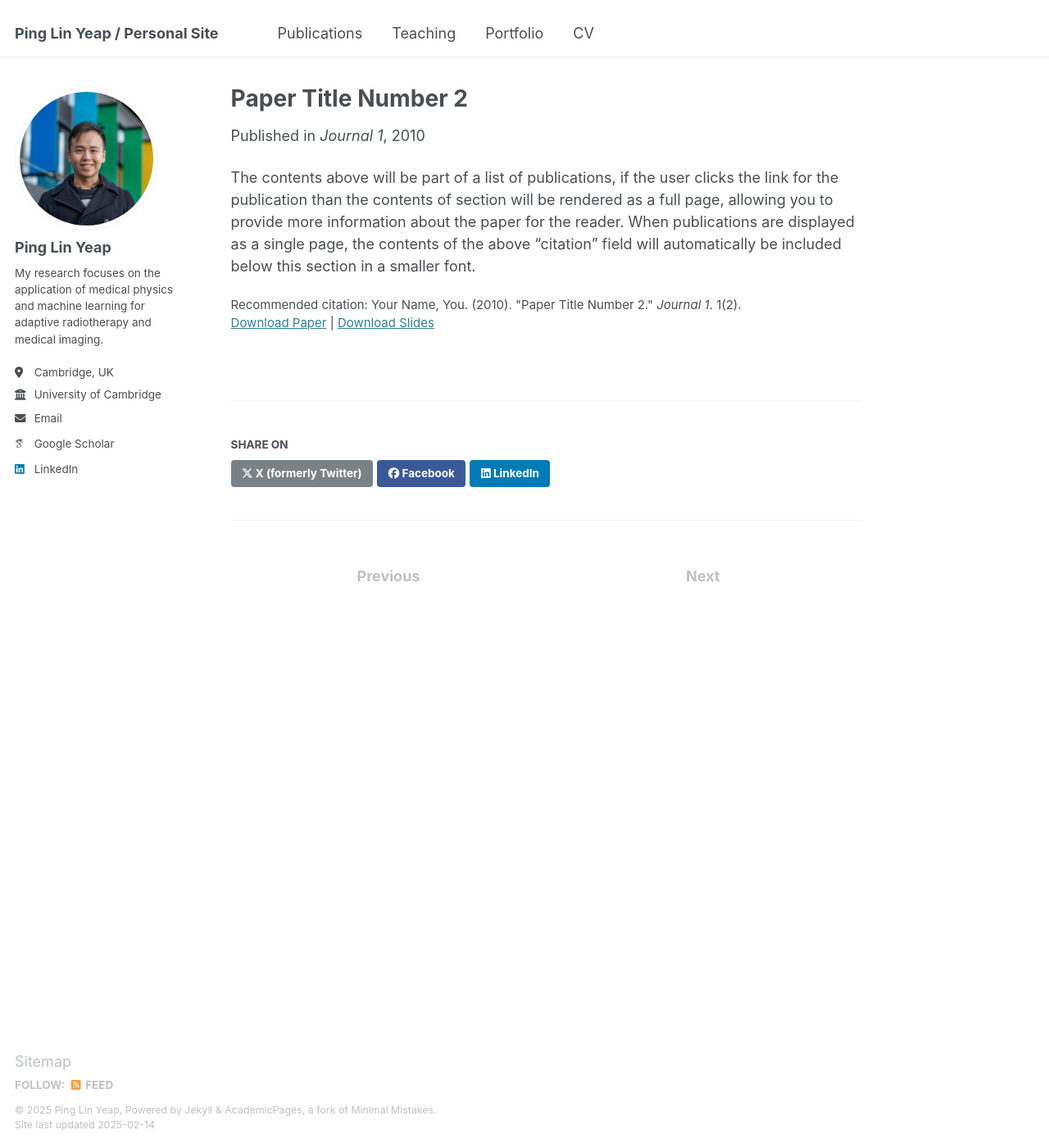
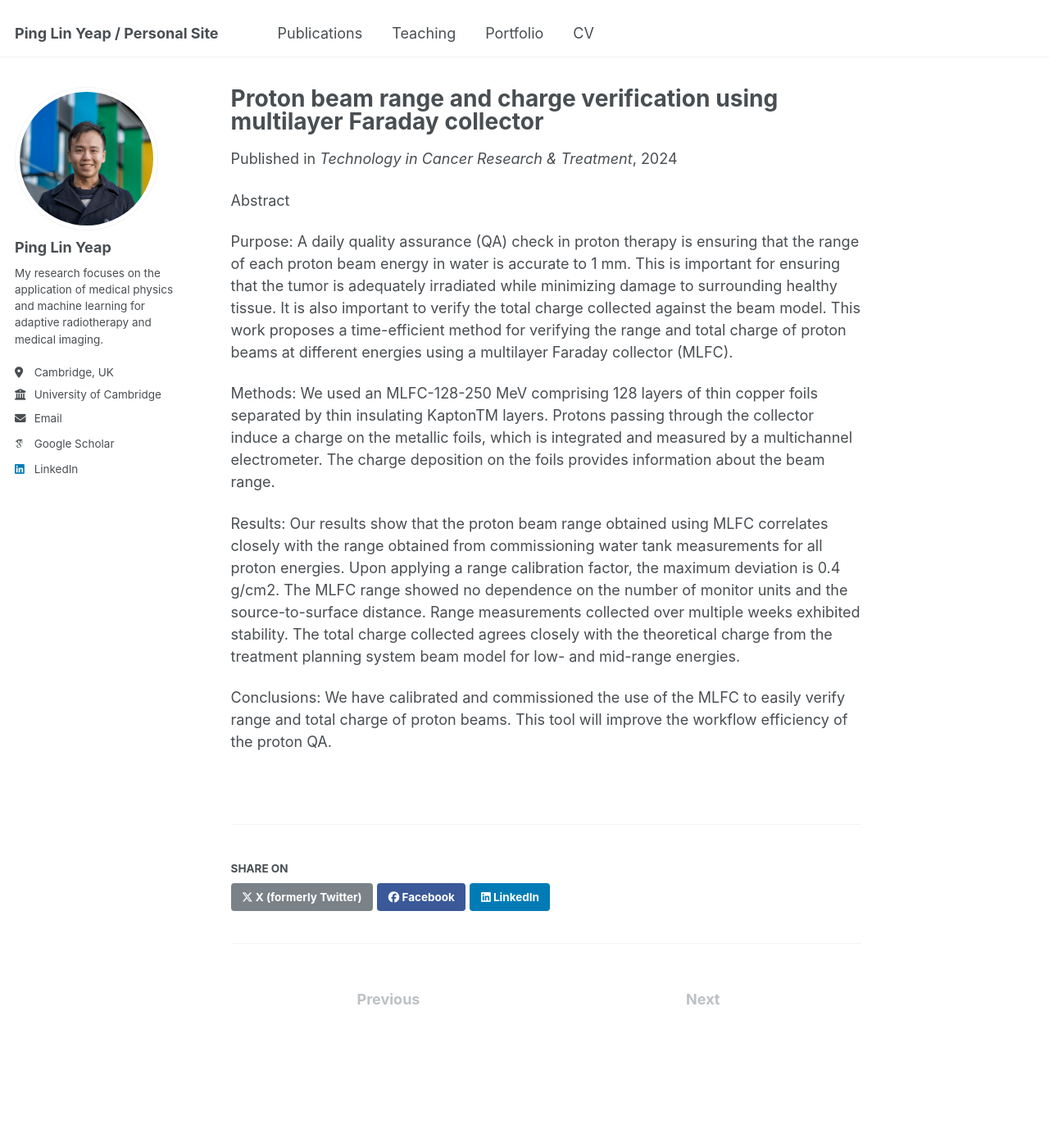
Before and after one commit to yeappl/yeappl.github.io, a Jekyll site: the page built from _publications/2010-10-01-paper-title-number-2.md, in a window 1280 px wide and 1400 px high. Shown: the whole window at 82% size. Built offline with Jekyll 4.4.1, drawn with Linux system fonts in a browser that asks for light colours; some web fonts are replaced.

Commit message:
Update 2010-10-01-paper-title-number-2.md

```diff
--- a/_publications/2010-10-01-paper-title-number-2.md
+++ b/_publications/2010-10-01-paper-title-number-2.md
@@ -1,14 +1,22 @@
 ---
-title: "Paper Title Number 2"
+title: "Proton beam range and charge verification using multilayer Faraday collector"
 collection: publications
 category: manuscripts
 permalink: /publication/2010-10-01-paper-title-number-2
-excerpt: 'This paper is about the number 2. The number 3 is left for future work.'
-date: 2010-10-01
-venue: 'Journal 1'
-slidesurl: 'http://academicpages.github.io/files/slides2.pdf'
-paperurl: 'http://academicpages.github.io/files/paper2.pdf'
-citation: 'Your Name, You. (2010). &quot;Paper Title Number 2.&quot; <i>Journal 1</i>. 1(2).'
+excerpt: 'Authors: <u>Ping Lin Yeap</u>, Kah Seng Lew, Wei YC Koh, Clifford GA Chua, Andrew Wibawa, Zubin Master, James CL Lee, Sung Yong Park, Hong Qi Tan'
+date: 2024-07-25
+venue: 'Technology in Cancer Research & Treatment'
+slidesurl:
+paperurl: 'https://doi.org/10.1177/15330338241262610'
+citation:
 ---
 
-The contents above will be part of a list of publications, if the user clicks the link for the publication than the contents of section will be rendered as a full page, allowing you to provide more information about the paper for the reader. When publications are displayed as a single page, the contents of the above "citation" field will automatically be included below this section in a smaller font.
+Abstract
+
+Purpose: A daily quality assurance (QA) check in proton therapy is ensuring that the range of each proton beam energy in water is accurate to 1 mm. This is important for ensuring that the tumor is adequately irradiated while minimizing damage to surrounding healthy tissue. It is also important to verify the total charge collected against the beam model. This work proposes a time-efficient method for verifying the range and total charge of proton beams at different energies using a multilayer Faraday collector (MLFC).
+
+Methods: We used an MLFC-128-250 MeV comprising 128 layers of thin copper foils separated by thin insulating KaptonTM layers. Protons passing through the collector induce a charge on the metallic foils, which is integrated and measured by a multichannel electrometer. The charge deposition on the foils provides information about the beam range.
+
+Results: Our results show that the proton beam range obtained using MLFC correlates closely with the range obtained from commissioning water tank measurements for all proton energies. Upon applying a range calibration factor, the maximum deviation is 0.4 g/cm2. The MLFC range showed no dependence on the number of monitor units and the source-to-surface distance. Range measurements collected over multiple weeks exhibited stability. The total charge collected agrees closely with the theoretical charge from the treatment planning system beam model for low- and mid-range energies.
+
+Conclusions: We have calibrated and commissioned the use of the MLFC to easily verify range and total charge of proton beams. This tool will improve the workflow efficiency of the proton QA.
```
